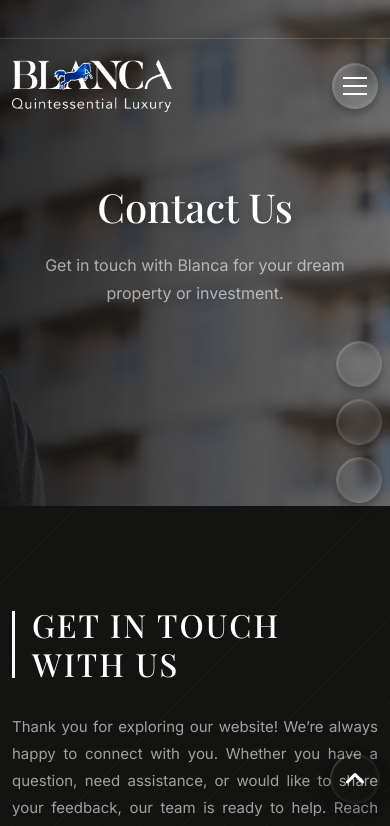
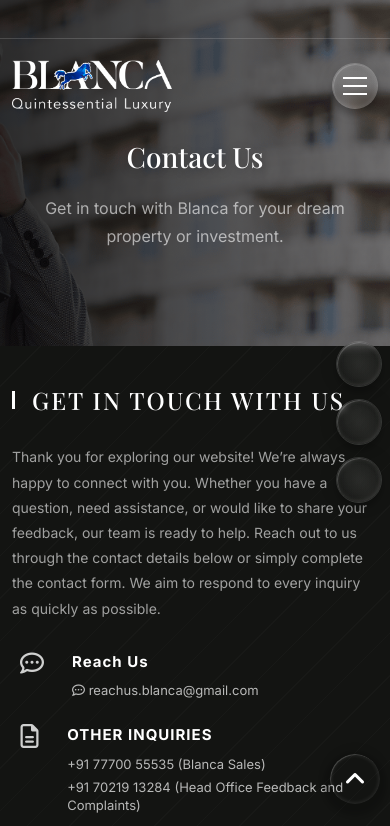
Before and after one commit to InventamTechSolution/Blanca-Realestate-react, a React (Vite) app: page /contact in a window 390 px wide. Shown: the top 826 px of the page. Built offline with nearby package versions, Linux system fonts and the light colour scheme; some icons are missing.

Commit message:
made a contect us page responsive

```diff
--- a/src/pages/Contect/contect.css
+++ b/src/pages/Contect/contect.css
@@ -181,3 +181,81 @@
         font-size: 40px;
     }
 }
+
+
+/* Additional Responsive Fixes */
+@media (max-width: 1199px) {
+    .contact-hero h1 {
+        font-size: 42px;
+    }
+}
+
+@media (max-width: 991px) {
+    .contact-form-section {
+        padding: 60px 0;
+    }
+
+    .contact-info-wrapper {
+        padding-right: 0;
+        margin-bottom: 50px;
+    }
+
+    .contact-hero {
+        min-height: 40vh;
+        padding: 140px 0 80px;
+    }
+
+    .contact-hero h1 {
+        font-size: 36px;
+    }
+
+    .title-with-border h2 {
+        font-size: 28px;
+    }
+}
+
+@media (max-width: 767px) {
+    .contact-hero h1 {
+        font-size: 32px;
+    }
+
+    .contact-desc {
+        text-align: left;
+        margin-bottom: 30px;
+    }
+
+    .contact-items {
+        gap: 20px;
+    }
+
+    .contact-text h5 {
+        font-size: 15px;
+    }
+
+    .contact-text p {
+        font-size: 13px;
+    }
+
+    .submit-btn {
+        width: 100%;
+        justify-content: center;
+    }
+}
+
+@media (max-width: 575px) {
+    .contact-hero h1 {
+        font-size: 28px;
+    }
+
+    .title-with-border h2 {
+        font-size: 24px;
+    }
+
+    .contact-form-section {
+        padding: 40px 0;
+    }
+
+    .contact-desc {
+        font-size: 14px;
+    }
+}
--- a/src/pages/Contect/index.jsx
+++ b/src/pages/Contect/index.jsx
@@ -89,7 +89,7 @@
 
                 <div className="contact-form-section">
                     <Container>
-                        <Row className="g-5">
+                        <Row className="g-4">
                             <Col lg={5}>
                                 <motion.div
                                     className="contact-info-wrapper"
```
